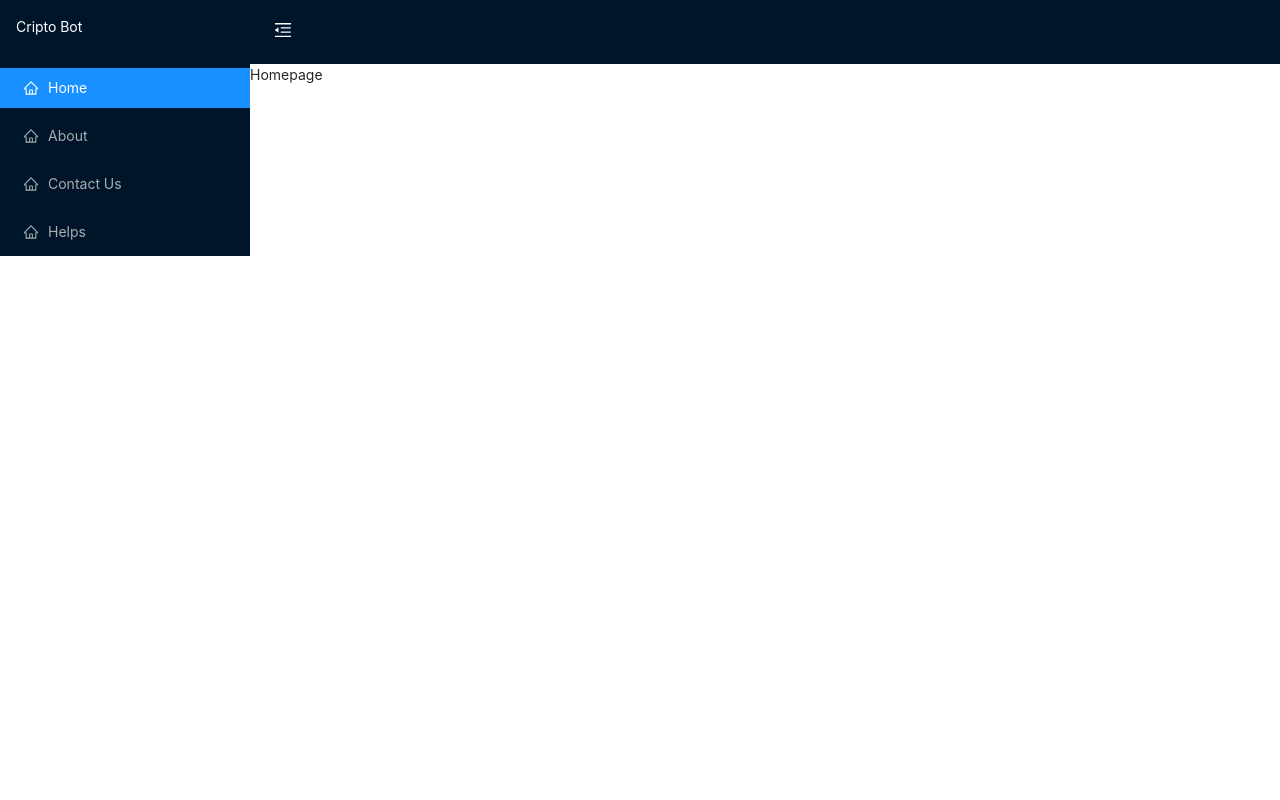
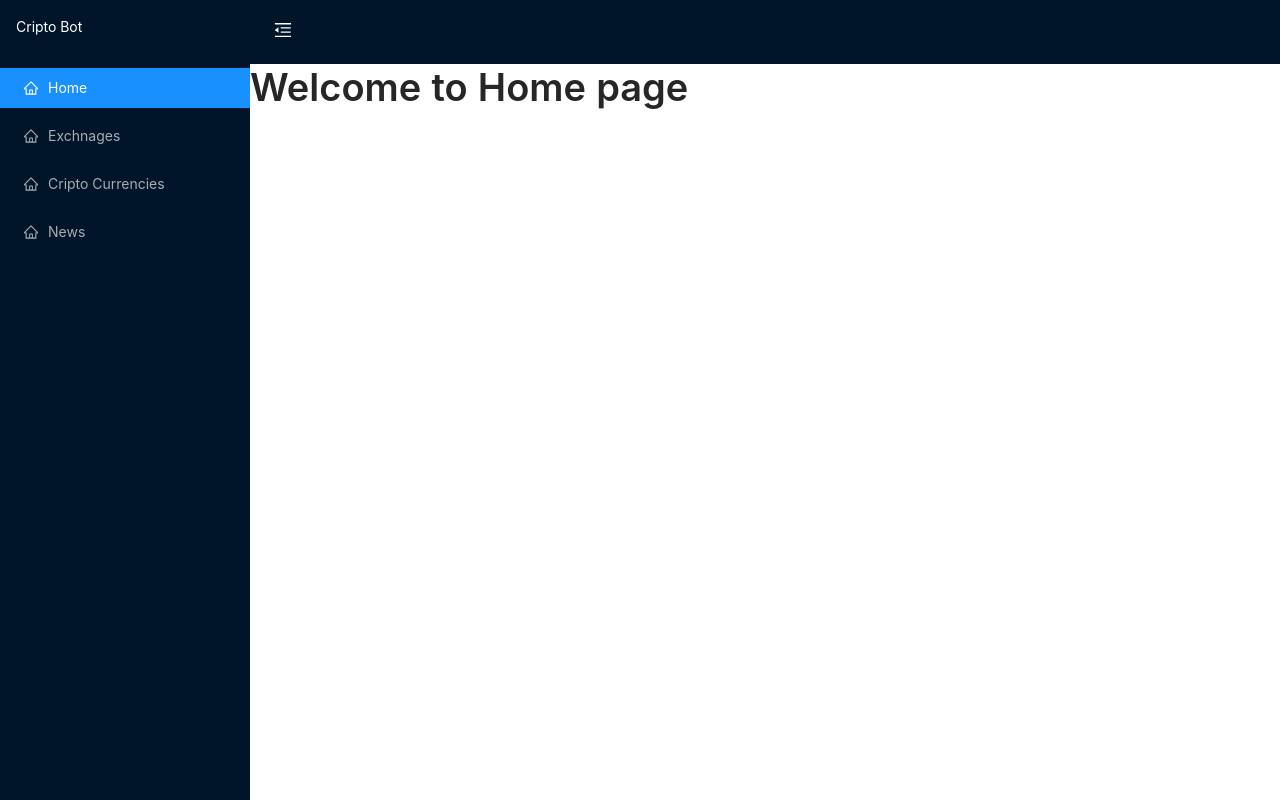
Before and after one commit to mamun07/criptobot, a React (Create React App) app: page / in a window 1280 px wide. Built offline with nearby package versions, Linux system fonts and the light colour scheme.

Commit message:
format done

```diff
--- a/src/App.css
+++ b/src/App.css
@@ -21,6 +21,10 @@ a:hover {
   color: var(--orange);
 }
 
+.sidebar-nav {
+  height: 100vh;
+}
+
 .menu-left-icon .trigger-icon {
   padding: 0 24px;
   font-size: 18px;
--- a/src/App.js
+++ b/src/App.js
@@ -4,14 +4,27 @@ import { Route, Routes } from 'react-router-dom';
 
 import { Navbar } from './components';
 import { HeaderMenu } from './container';
-import { Homepage, NotFound } from './pages';
+import {
+  Homepage,
+  Exchnages,
+  Criptocurrencies,
+  CriptoDetails,
+  News,
+  NotFound,
+} from './pages';
 const { Sider, Content, Header } = Layout;
 
 const App = () => {
   const [collapsed, setCollapsed] = useState(false);
   return (
     <Layout>
-      <Sider width={250} trigger={null} collapsible collapsed={collapsed}>
+      <Sider
+        className="sidebar-nav"
+        width={250}
+        trigger={null}
+        collapsible
+        collapsed={collapsed}
+      >
         <Navbar />
       </Sider>
       <Layout className="site-layout">
@@ -21,6 +34,10 @@ const App = () => {
         <Content className="site-layout-content">
           <Routes>
             <Route path="/" element={<Homepage />} />
+            <Route path="/exchnages" element={<Exchnages />} />
+            <Route path="/criptocurrencies" element={<Criptocurrencies />} />
+            <Route path="/cripto/:coinId" element={<CriptoDetails />} />
+            <Route path="/news" element={<News />} />
             <Route path="*" element={<NotFound />} />
           </Routes>
         </Content>
--- a/src/components/Navbar.jsx
+++ b/src/components/Navbar.jsx
@@ -4,7 +4,7 @@ import { HomeOutlined } from '@ant-design/icons';
 import { NavLink } from 'react-router-dom';
 const Navbar = () => {
   return (
-    <>
+    <div>
       <div className="logo">Cripto Bot</div>
       <Menu
         theme="dark"
@@ -19,21 +19,21 @@ const Navbar = () => {
           {
             key: '2',
             icon: <HomeOutlined />,
-            label: <NavLink to="/">About</NavLink>,
+            label: <NavLink to="/exchnages">Exchnages</NavLink>,
           },
           {
             key: '3',
             icon: <HomeOutlined />,
-            label: <NavLink to="/">Contact Us</NavLink>,
+            label: <NavLink to="/criptocurrencies">Cripto Currencies</NavLink>,
           },
           {
             key: '4',
             icon: <HomeOutlined />,
-            label: <NavLink to="/">Helps</NavLink>,
+            label: <NavLink to="/news">News</NavLink>,
           },
         ]}
       />
-    </>
+    </div>
   );
 };
 
--- /dev/null
+++ b/src/pages/CriptoDetails.jsx
@@ -0,0 +1,11 @@
+import React from 'react';
+
+const CriptoDetails = () => {
+  return (
+    <>
+      <div>CriptoDetails</div>
+    </>
+  );
+};
+
+export default CriptoDetails;
--- /dev/null
+++ b/src/pages/Criptocurrencies.jsx
@@ -0,0 +1,11 @@
+import React from 'react';
+
+const Criptocurrencies = () => {
+  return (
+    <>
+      <div>Criptocurrencies</div>
+    </>
+  );
+};
+
+export default Criptocurrencies;
--- /dev/null
+++ b/src/pages/Exchnages.jsx
@@ -0,0 +1,11 @@
+import React from 'react';
+
+const Exchnages = () => {
+  return (
+    <>
+      <div>Exchnages</div>
+    </>
+  );
+};
+
+export default Exchnages;
--- a/src/pages/Homepage.jsx
+++ b/src/pages/Homepage.jsx
@@ -1,10 +1,16 @@
 import React from 'react';
+import { Col, Row, Typography } from 'antd';
+const { Title } = Typography;
 
 const Homepage = () => {
   return (
-    <>
-      <div>Homepage</div>
-    </>
+    <Row>
+      <Col span={24}>
+        <Typography>
+          <Title>Welcome to Home page</Title>
+        </Typography>
+      </Col>
+    </Row>
   );
 };
 
--- /dev/null
+++ b/src/pages/News.jsx
@@ -0,0 +1,11 @@
+import React from 'react';
+
+const News = () => {
+  return (
+    <>
+      <div>News</div>
+    </>
+  );
+};
+
+export default News;
--- a/src/pages/index.jsx
+++ b/src/pages/index.jsx
@@ -1,2 +1,6 @@
 export { default as Homepage } from './Homepage';
+export { default as Exchnages } from './Exchnages';
+export { default as Criptocurrencies } from './Criptocurrencies';
+export { default as CriptoDetails } from './CriptoDetails';
+export { default as News } from './News';
 export { default as NotFound } from './NotFound';
```
